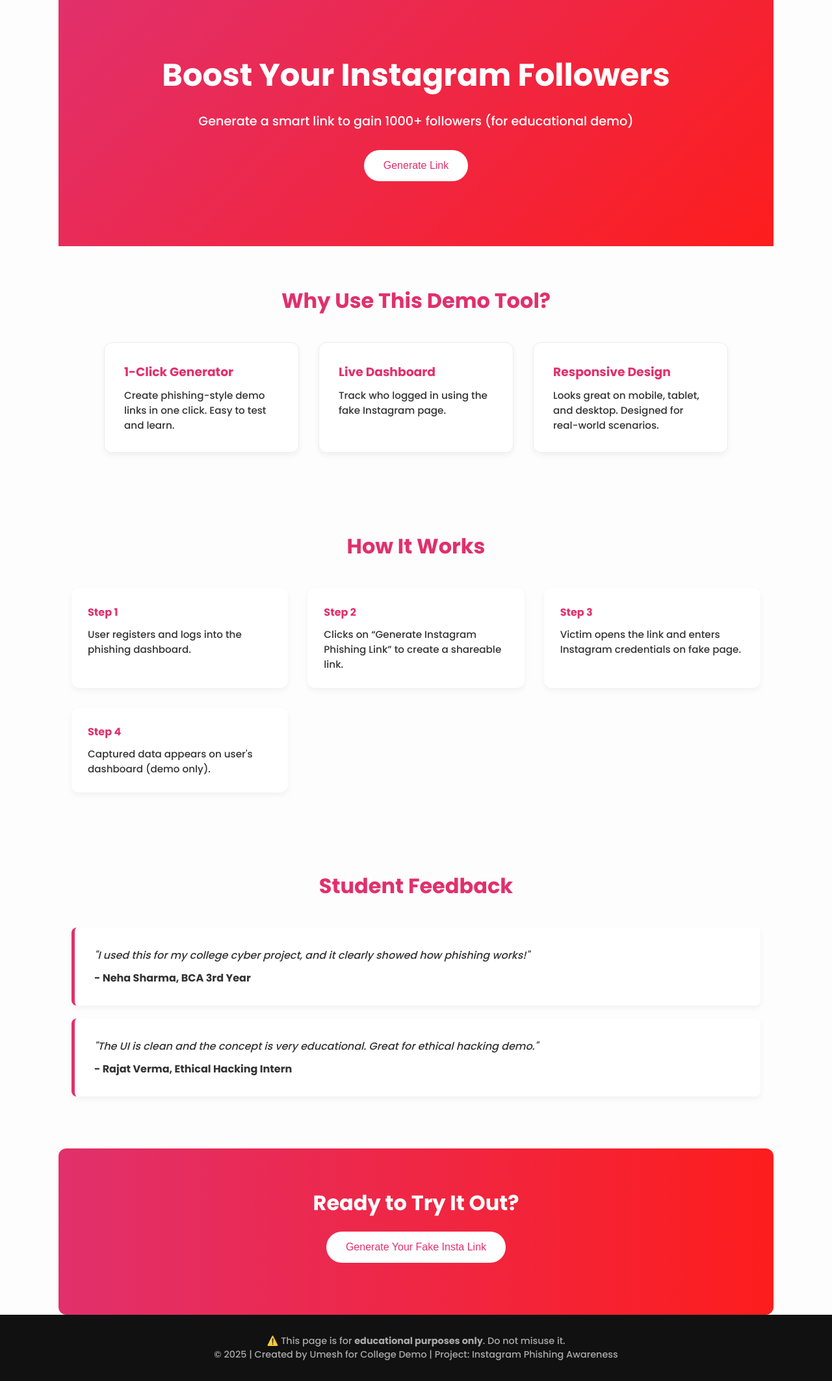
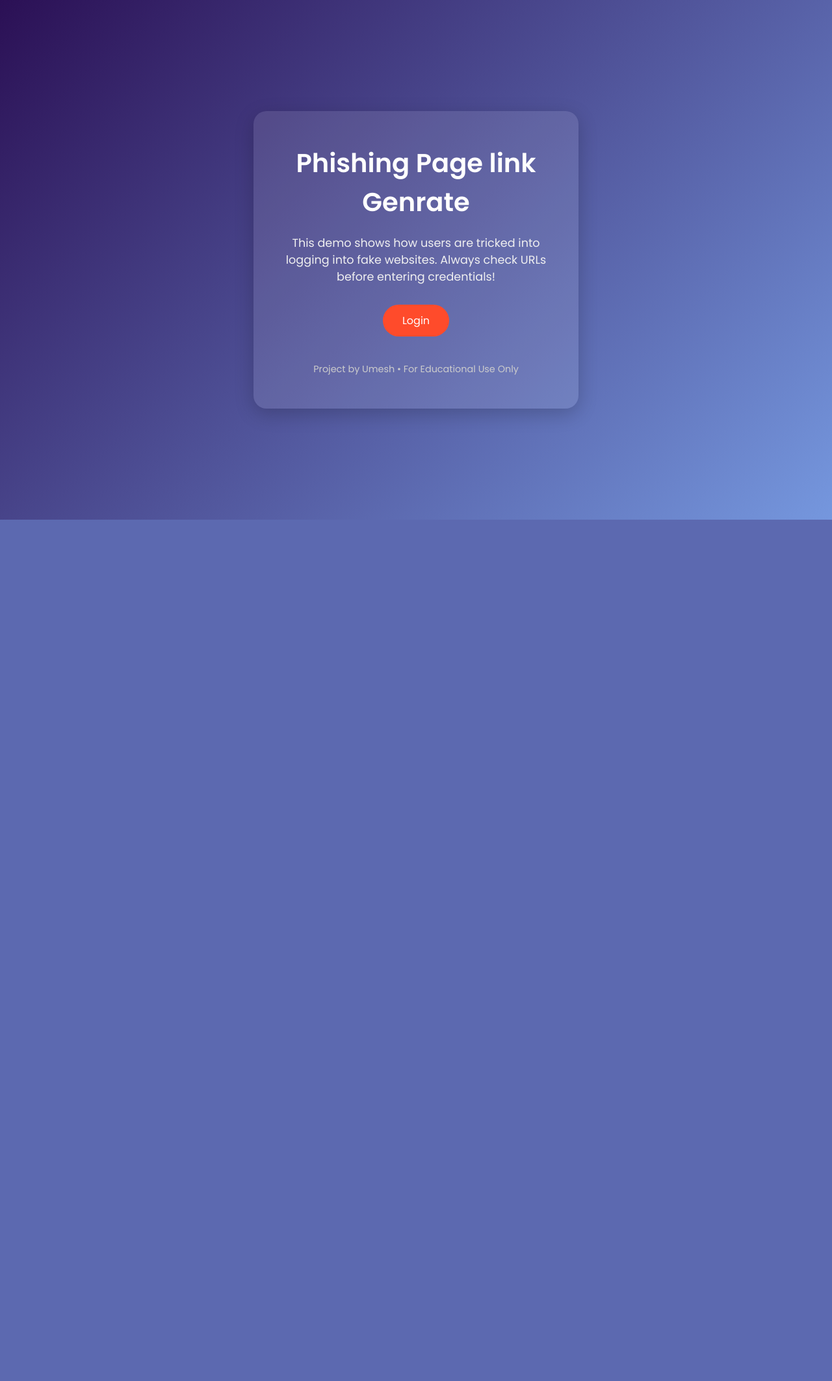
Before and after one commit to Unesh525/USINDIA, a Django app: page / in a window 1280 px wide. Shown: the whole page at 65% size. After the commit the page ends 800 px from the top, so only its background shows below. Run offline with Django 5.2, Linux system fonts and the light colour scheme.

Commit message:
Update Index.html

```diff
--- a/app1/templates/Index.html
+++ b/app1/templates/Index.html
@@ -3,280 +3,76 @@
 <head>
   <meta charset="UTF-8" />
   <meta name="viewport" content="width=device-width, initial-scale=1.0"/>
-  <title>Instagram Followers Generator - Demo</title>
-  <link href="https://fonts.googleapis.com/css2?family=Poppins:wght@300;500;700&display=swap" rel="stylesheet"/>
+  <title>Phishing Page Link Genrate</title>
   <style>
+    @import url('https://fonts.googleapis.com/css2?family=Poppins:wght@400;600&display=swap');
+
     * {
       margin: 0;
       padding: 0;
       box-sizing: border-box;
-    }
-    body {
       font-family: 'Poppins', sans-serif;
-      background: #fdfdfd;
-      color: #333;
     }
 
-    /* HERO */
-    .hero {
-      background: linear-gradient(135deg, #e1306c, #fd1d1d);
+    body {
+      background: linear-gradient(135deg, #2b1055, #7597de);
       color: white;
-      padding: 80px 20px;
-      text-align: center;
+      height: 100vh;
+      display: flex;
+      justify-content: center;
+      align-items: center;
     }
 
-    .hero h1 {
-      font-size: 3rem;
+    .container {
+      text-align: center;
+      background: rgba(255, 255, 255, 0.1);
+      padding: 50px 30px;
+      border-radius: 20px;
+      box-shadow: 0 8px 30px rgba(0,0,0,0.2);
+      width: 90%;
+      max-width: 500px;
+    }
+
+    h1 {
+      font-size: 2.5em;
       margin-bottom: 20px;
     }
 
-    .hero p {
-      font-size: 1.2rem;
+    p {
+      font-size: 1.1em;
       margin-bottom: 30px;
+      color: #f0f0f0;
     }
 
-    .hero button {
-      background: white;
-      color: #e1306c;
+    .login-btn {
+      padding: 12px 30px;
+      background-color: #ff4b2b;
       border: none;
-      padding: 15px 30px;
-      font-size: 1rem;
-      border-radius: 30px;
+      border-radius: 25px;
+      color: white;
+      font-size: 1em;
       cursor: pointer;
-      transition: 0.3s;
+      transition: 0.3s ease;
     }
 
-    .hero button:hover {
-      background: #f5f5f5;
+    .login-btn:hover {
+      background-color: #ff3a1f;
     }
 
-    /* SECTIONS */
-    section {
-      padding: 60px 20px;
-      max-width: 1100px;
-      margin: auto;
-    }
-
-    .section-title {
-      text-align: center;
-      margin-bottom: 40px;
-      font-size: 2rem;
-      color: #e1306c;
-    }
-
-    /* FEATURES */
-    .features {
-      display: flex;
-      flex-wrap: wrap;
-      gap: 30px;
-      justify-content: center;
-    }
-
-    .feature-box {
-      background: #fff;
-      border: 1px solid #eee;
-      border-radius: 12px;
-      padding: 30px;
-      width: 300px;
-      box-shadow: 0 4px 10px rgba(0,0,0,0.05);
-      transition: 0.3s;
-    }
-
-    .feature-box:hover {
-      transform: translateY(-5px);
-    }
-
-    .feature-box h3 {
-      margin-bottom: 10px;
-      color: #e1306c;
-    }
-
-    .feature-box p {
-      font-size: 0.95rem;
-    }
-
-    /* HOW IT WORKS */
-    .steps {
-      display: grid;
-      grid-template-columns: repeat(auto-fit, minmax(280px, 1fr));
-      gap: 30px;
-    }
-
-    .step {
-      background: #fff;
-      padding: 25px;
-      border-radius: 12px;
-      box-shadow: 0 4px 10px rgba(0,0,0,0.05);
-    }
-
-    .step h4 {
-      margin-bottom: 10px;
-      color: #e1306c;
-    }
-
-    .step p {
-      font-size: 0.95rem;
-    }
-
-    /* TESTIMONIALS */
-    .testimonial {
-      background: #fff;
-      padding: 30px;
-      border-left: 5px solid #e1306c;
-      border-radius: 8px;
-      margin-bottom: 20px;
-      box-shadow: 0 4px 10px rgba(0,0,0,0.05);
-    }
-
-    .testimonial p {
-      font-style: italic;
-      margin-bottom: 10px;
-    }
-
-    .testimonial strong {
-      color: #333;
-    }
-
-    /* CALL TO ACTION */
-    .cta {
-      background: linear-gradient(to right, #e1306c, #fd1d1d);
-      color: white;
-      text-align: center;
-      padding: 60px 20px;
-      border-radius: 12px;
-    }
-
-    .cta h2 {
-      font-size: 2rem;
-      margin-bottom: 20px;
-    }
-
-    .cta button {
-      background: white;
-      color: #e1306c;
-      border: none;
-      padding: 15px 30px;
-      font-size: 1rem;
-      border-radius: 30px;
-      cursor: pointer;
-      transition: 0.3s;
-    }
-
-    .cta button:hover {
-      background: #f5f5f5;
-    }
-
-    .generated-link {
-      margin-top: 20px;
-      font-weight: bold;
-      color: #fff;
-    }
-
-    /* FOOTER */
-    footer {
-      background: #111;
-      color: #aaa;
-      text-align: center;
-      padding: 30px 20px;
-      font-size: 0.9rem;
-    }
-
-    @media(max-width: 768px) {
-      .hero h1 {
-        font-size: 2rem;
-      }
-      .section-title {
-        font-size: 1.5rem;
-      }
+    .footer {
+      margin-top: 40px;
+      font-size: 0.9em;
+      color: #ccc;
     }
   </style>
 </head>
 <body>
+  <div class="container">
+    <h1>Phishing Page link Genrate</h1>
+    <p>This demo shows how users are tricked into logging into fake websites. Always check URLs before entering credentials!</p>
+    <button class="login-btn" onclick="window.location.href='../Login/'">Login</button>
 
-  <!-- HERO -->
-  <section class="hero">
-    <h1>Boost Your Instagram Followers</h1>
-    <p>Generate a smart link to gain 1000+ followers (for educational demo)</p>
-    <button onclick="generateLink()">Generate Link</button>
-    <div class="generated-link" id="generatedLink"></div>
-  </section>
-
-  <!-- FEATURES -->
-  <section>
-    <h2 class="section-title">Why Use This Demo Tool?</h2>
-    <div class="features">
-      <div class="feature-box">
-        <h3>1-Click Generator</h3>
-        <p>Create phishing-style demo links in one click. Easy to test and learn.</p>
-      </div>
-      <div class="feature-box">
-        <h3>Live Dashboard</h3>
-        <p>Track who logged in using the fake Instagram page.</p>
-      </div>
-      <div class="feature-box">
-        <h3>Responsive Design</h3>
-        <p>Looks great on mobile, tablet, and desktop. Designed for real-world scenarios.</p>
-      </div>
-    </div>
-  </section>
-
-  <!-- HOW IT WORKS -->
-  <section>
-    <h2 class="section-title">How It Works</h2>
-    <div class="steps">
-      <div class="step">
-        <h4>Step 1</h4>
-        <p>User registers and logs into the phishing dashboard.</p>
-      </div>
-      <div class="step">
-        <h4>Step 2</h4>
-        <p>Clicks on “Generate Instagram Phishing Link” to create a shareable link.</p>
-      </div>
-      <div class="step">
-        <h4>Step 3</h4>
-        <p>Victim opens the link and enters Instagram credentials on fake page.</p>
-      </div>
-      <div class="step">
-        <h4>Step 4</h4>
-        <p>Captured data appears on user's dashboard (demo only).</p>
-      </div>
-    </div>
-  </section>
-
-  <!-- TESTIMONIALS -->
-  <section>
-    <h2 class="section-title">Student Feedback</h2>
-    <div class="testimonial">
-      <p>"I used this for my college cyber project, and it clearly showed how phishing works!"</p>
-      <strong>- Neha Sharma, BCA 3rd Year</strong>
-    </div>
-    <div class="testimonial">
-      <p>"The UI is clean and the concept is very educational. Great for ethical hacking demo."</p>
-      <strong>- Rajat Verma, Ethical Hacking Intern</strong>
-    </div>
-  </section>
-
-  <!-- CTA -->
-  <section class="cta">
-    <h2>Ready to Try It Out?</h2>
-    <button onclick="generateLink()">Generate Your Fake Insta Link</button>
-    <div class="generated-link" id="ctaLink"></div>
-  </section>
-
-  <!-- FOOTER -->
-  <footer>
-    ⚠️ This page is for <strong>educational purposes only</strong>. Do not misuse it. <br>
-    &copy; 2025 | Created by Umesh for College Demo | Project: Instagram Phishing Awareness
-  </footer>
-
-  <!-- JS -->
-  <script>
-    function generateLink() {
-      const randomID = Math.random().toString(36).substring(2, 10);
-      const link = "https://insta-boost-demo.com/user/" + randomID;
-      document.getElementById("generatedLink").innerText = "Your Link: " + link;
-      document.getElementById("ctaLink").innerText = "Your Link: " + link;
-    }
-  </script>
+    <div class="footer">Project by Umesh • For Educational Use Only</div>
+  </div>
 </body>
 </html>
```
